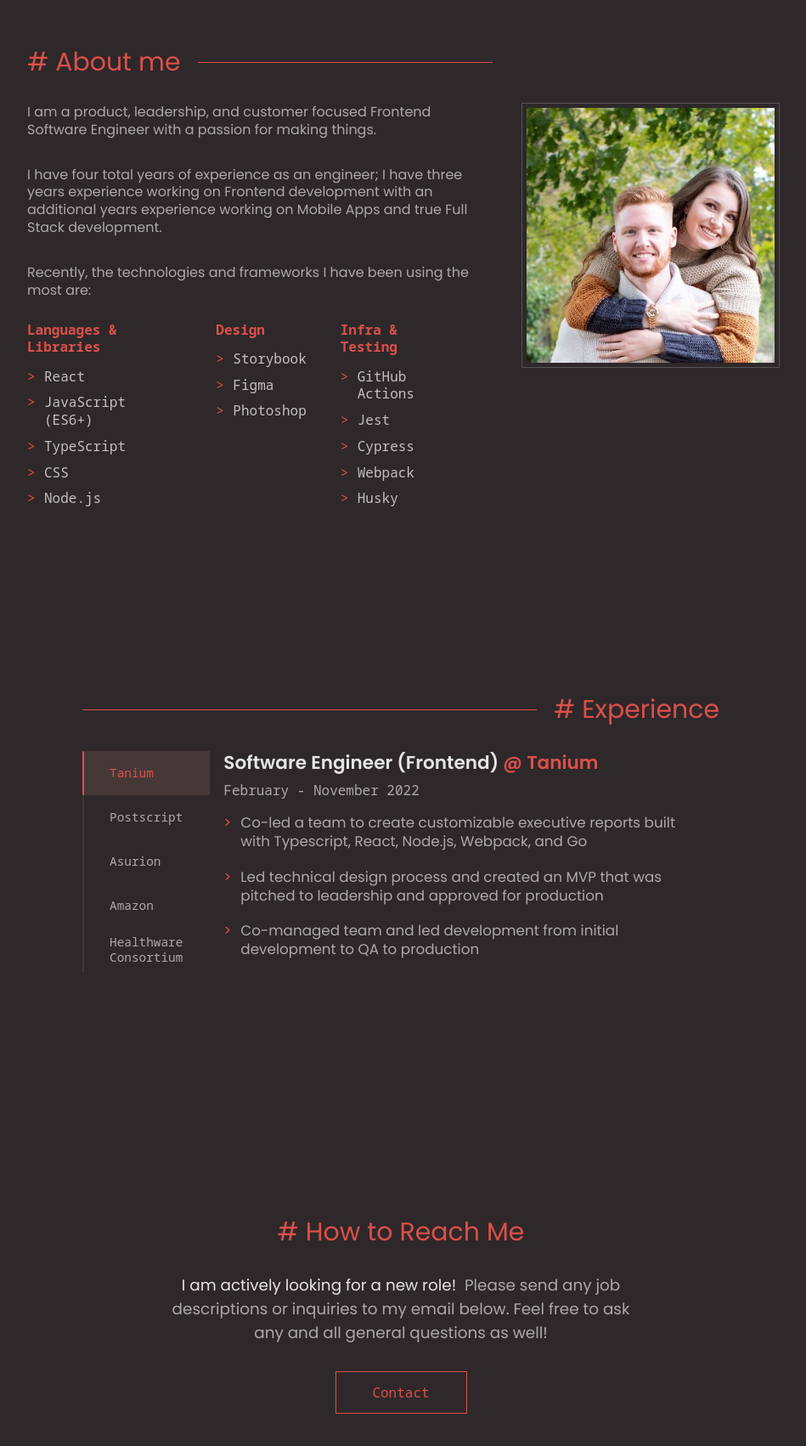
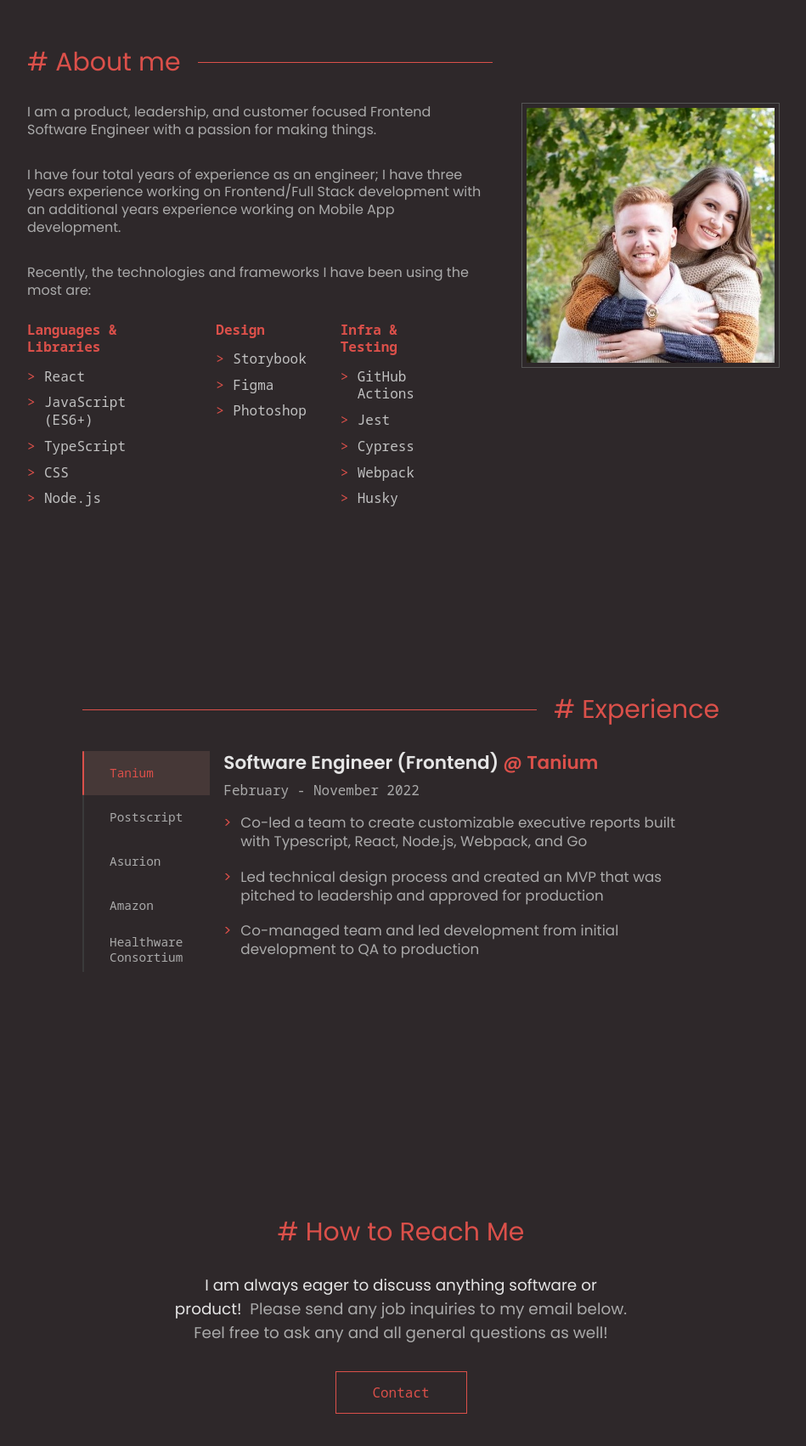
Before and after one commit to andrewRichardson/andrew-richardson-portfolio, a React (Create React App) app: page / in a window 1280 px wide. Shown: the part 843-2545 px from the top of the page at 85% size, without its empty margins (168-1117 px from the left). Built offline with nearby package versions, Linux system fonts and the light colour scheme.

Commit message:
Update copy

```diff
--- a/src/components/sections/AboutSection.tsx
+++ b/src/components/sections/AboutSection.tsx
@@ -58,9 +58,9 @@ const AboutSection = () => {
                     </SectionDescription>
                     <SectionDescription>
                         I have four total years of experience as an engineer; I
-                        have three years experience working on Frontend
-                        development with an additional years experience working
-                        on Mobile Apps and true Full Stack development.
+                        have three years experience working on Frontend/Full
+                        Stack development with an additional years experience
+                        working on Mobile App development.
                     </SectionDescription>
                     <SectionDescription>
                         Recently, the technologies and frameworks I have been
--- a/src/components/sections/ContactSection.tsx
+++ b/src/components/sections/ContactSection.tsx
@@ -37,11 +37,12 @@ const ContactSection = () => {
                     </SectionHeading>
                     <StyledSectionDescription>
                         <LightText>
-                            I am actively looking for a new role!
+                            I am always eager to discuss anything software or
+                            product!
                         </LightText>
-                        &nbsp;&nbsp;Please send any job descriptions or
-                        inquiries to my email below. Feel free to ask any and
-                        all general questions as well!
+                        &nbsp;&nbsp;Please send any job inquiries to my email
+                        below. Feel free to ask any and all general questions as
+                        well!
                     </StyledSectionDescription>
                     <ContactButton
                         href="mailto:andyandy698@gmail.com?subject=Contact - andrewrichardson.info"
```
